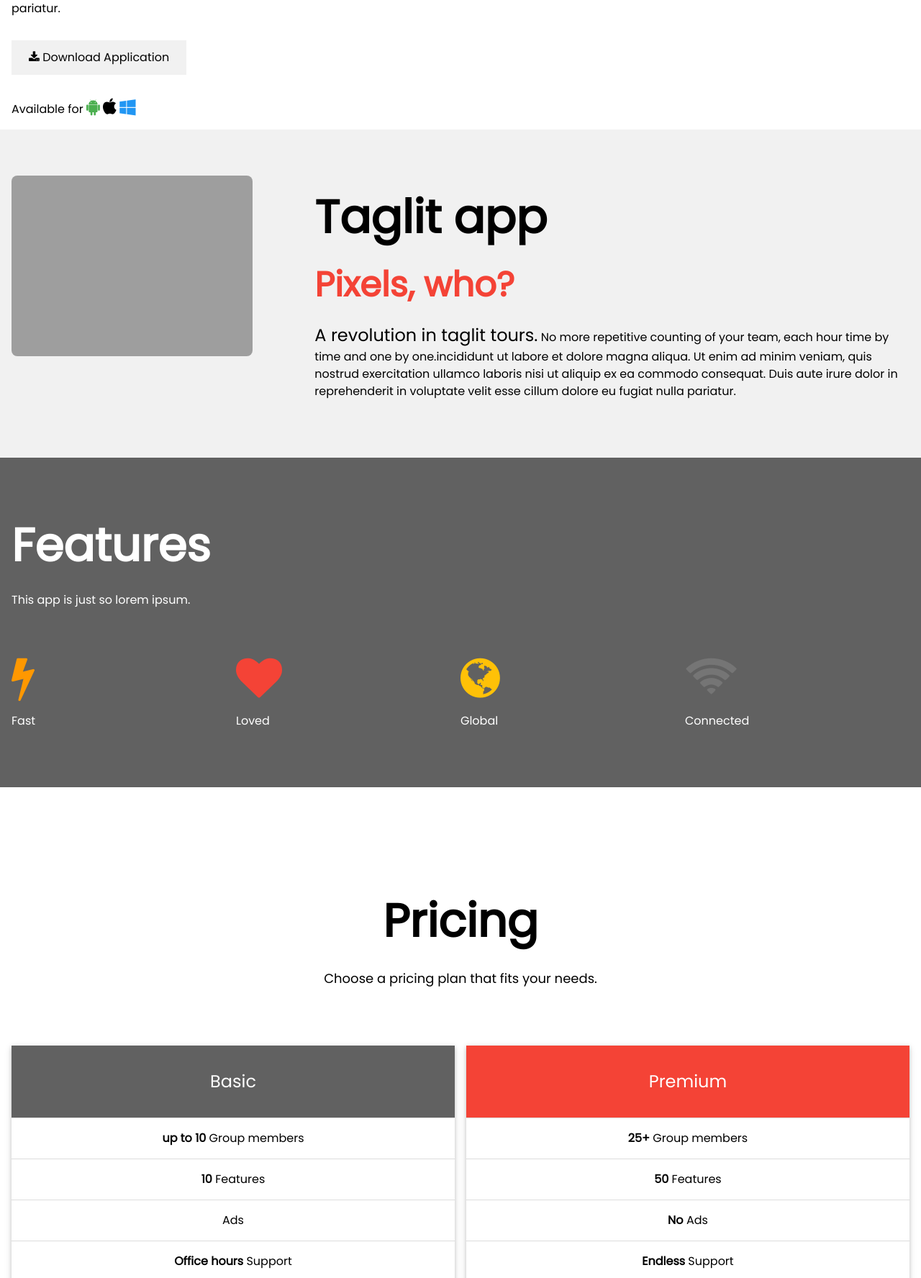
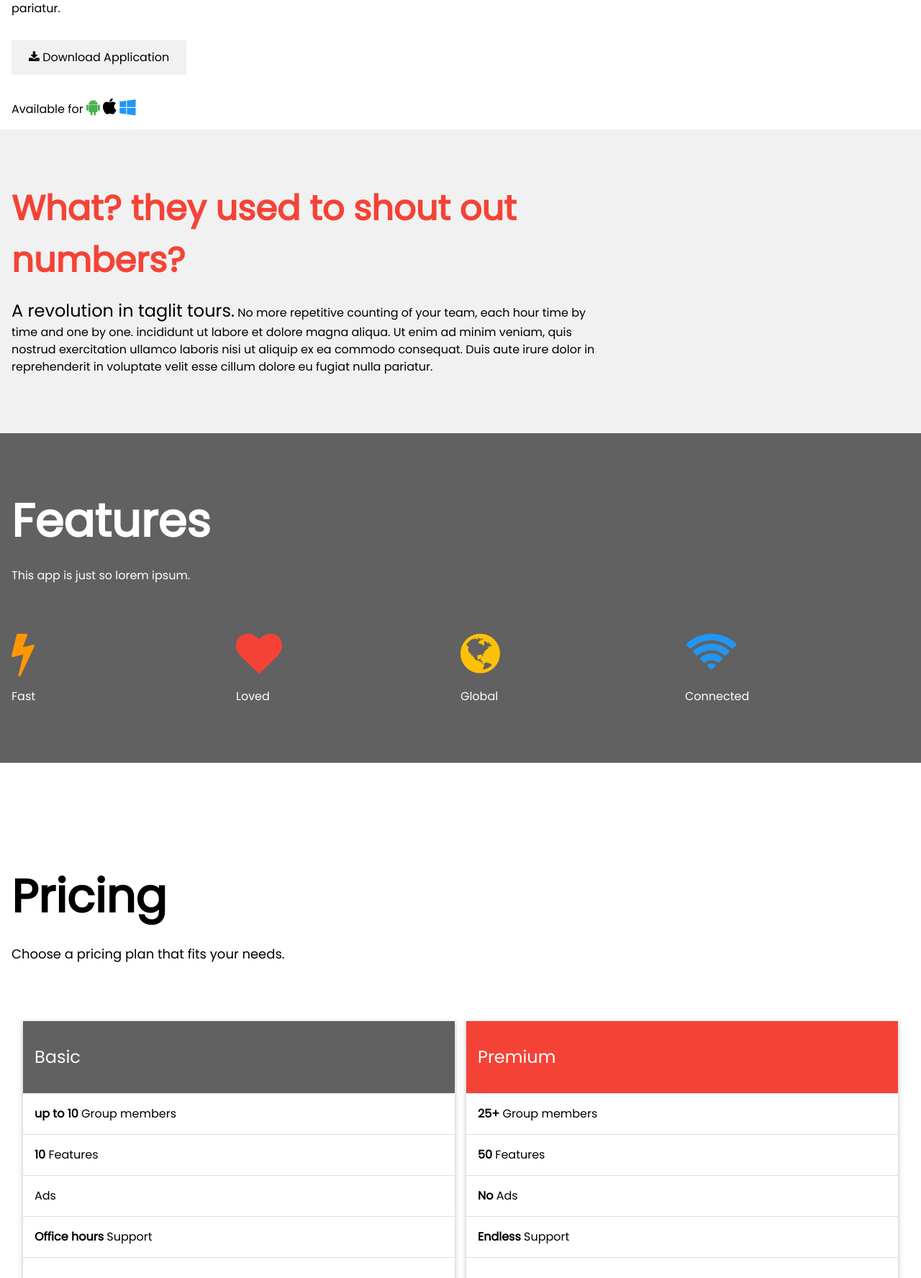
Before and after one commit to arimal199/taglit-landing, a Flask app: page / in a window 1280 px wide. Shown: the part 520-2296 px from the top of the page at 72% size. Run offline with Flask 2, Linux system fonts and the light colour scheme; grey boxes are pictures that could not be loaded.

Commit message:
fix alignment and icons
Signed-off-by: arimal199 <arimal199@gmail.com>

```diff
--- a/templates/index.html
+++ b/templates/index.html
@@ -1,7 +1,7 @@
 <!DOCTYPE html>
 <html>
 <head>
-<title>W3.CSS Template</title>
+<title>Taglit App's landing page</title>
 <meta charset="UTF-8">
 <meta name="viewport" content="width=device-width, initial-scale=1">
 <link rel="stylesheet" href="https://www.w3schools.com/w3css/4/w3.css">
@@ -48,14 +48,9 @@ img {margin-bottom: -8px;}
 <!-- Clarity Section -->
 <div class="w3-padding-64 w3-light-grey">
   <div class="w3-row-padding">
-    <div class="w3-col l4 m6">
-      <img class="w3-image w3-round-large w3-hide-small w3-grayscale" src="/w3images/app5.jpg" alt="App" width="335" height="471">
-    </div>
     <div class="w3-col l8 m6">
-      <h1 class="w3-jumbo"><b>Taglit app</b></h1>
-      <h1 class="w3-xxxlarge w3-text-red"><b>Pixels, who?</b></h1>
-      <p><span class="w3-xlarge">A revolution in taglit tours.</span> No more repetitive counting of your team, each hour time by time and one by one.incididunt ut labore et dolore magna aliqua. Ut enim ad minim veniam, quis nostrud exercitation ullamco laboris nisi ut aliquip
-        ex ea commodo consequat. Duis aute irure dolor in reprehenderit in voluptate velit esse cillum dolore eu fugiat nulla pariatur.</p>
+      <h1 class="w3-xxxlarge w3-text-red"><b>What? they used to shout out numbers?</b></h1>
+      <p><span class="w3-xlarge">A revolution in taglit tours.</span> No more repetitive counting of your team, each hour time by time and one by one. incididunt ut labore et dolore magna aliqua. Ut enim ad minim veniam, quis nostrud exercitation ullamco laboris nisi ut aliquip ex ea commodo consequat. Duis aute irure dolor in reprehenderit in voluptate velit esse cillum dolore eu fugiat nulla pariatur.</p>
     </div>
   </div>
 </div>
@@ -80,14 +75,14 @@ img {margin-bottom: -8px;}
       <p>Global</p>
   </div>
     <div class="w3-col s3">
-      <i class="fa fa-wifi w3-text-grey w3-jumbo"></i>
+      <i class="fa fa-wifi w3-text-blue w3-jumbo"></i>
       <p>Connected</p>
     </div>
   </div>
 </div>
 
 <!-- Pricing Section -->
-<div class="w3-padding-64 w3-center w3-white">
+<div class="w3-container w3-padding-64 w3-white">
   <h1 class="w3-jumbo"><b>Pricing</b></h1>
   <p class="w3-large">Choose a pricing plan that fits your needs.</p>
   <div class="w3-row-padding" style="margin-top:64px">
@@ -129,30 +124,9 @@ img {margin-bottom: -8px;}
 <footer class="w3-container w3-padding-32 w3-light-grey w3-center w3-jumbo">
   <div class="w3-section">
     <a class="fa fa-github w3-hover-opacity" href="https://github.com/arimal199/taglit-app" style="text-decoration:none" aria-hidden="true" target=”_blank”></a>
+    <a class="fa fa-whatsapp w3-hover-opacity w3-text-green" href="https://bit.ly/cc-taglit-whatsapp" style="text-decoration:none" aria-hidden="true" target=”_blank”></a>
   </div>
-  <p class="w3-medium">Powered by <a class="w3-hover-text-green" href="https://bit.ly/cc-taglit-whatsapp" style="text-decoration:none" aria-hidden="true" target=”_blank”>Computerization Collabs team</a></p>
+  <p class="w3-medium">Powered by <a class="w3-hover-text-green">Computerization Collabs team</a></p>
 </footer>
-
-<script>
-// Slideshow
-var slideIndex = 1;
-showDivs(slideIndex);
-
-function plusDivs(n) {
-  showDivs(slideIndex += n);
-}
-
-function showDivs(n) {
-  var i;
-  var x = document.getElementsByClassName("mySlides");
-  if (n > x.length) {slideIndex = 1}
-  if (n < 1) {slideIndex = x.length}
-  for (i = 0; i < x.length; i++) {
-    x[i].style.display = "none";
-  }
-  x[slideIndex-1].style.display = "block";
-}
-</script>
-
 </body>
 </html>
```
